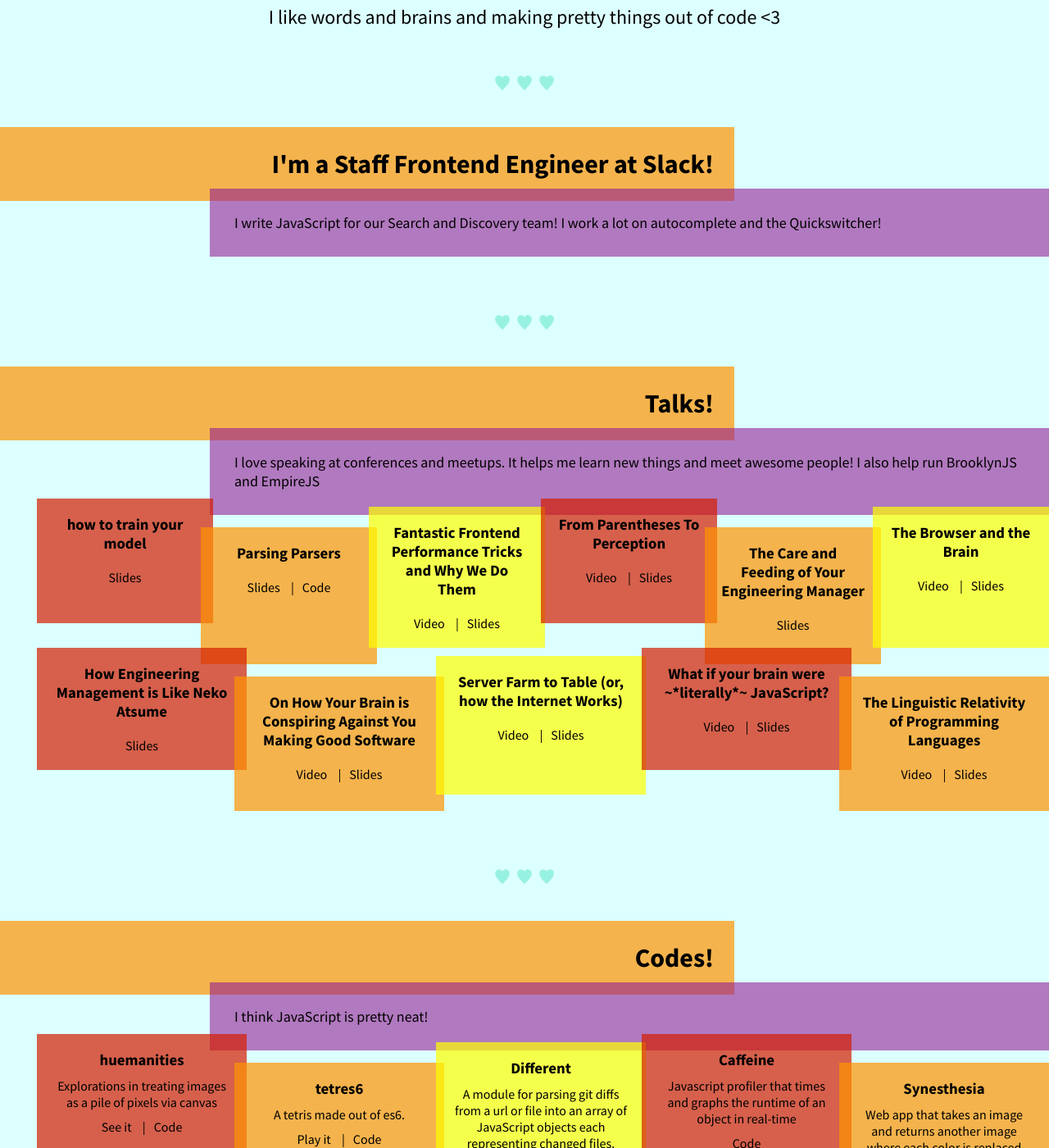
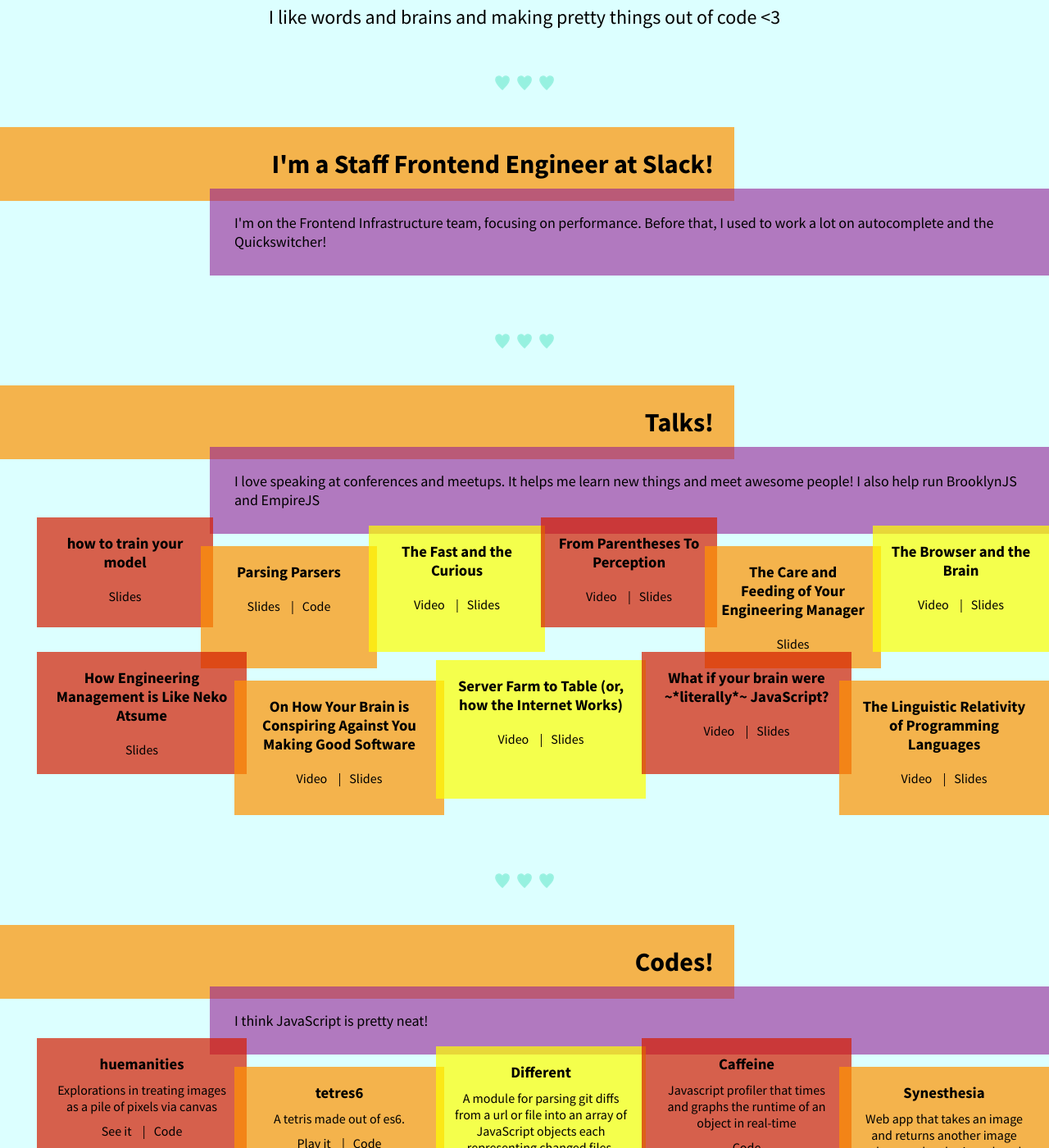
Before and after one commit to jennazee/jennazee.github.io, a Jekyll site: the page index.html, which Jekyll copies as it is, in a window 1280 px wide and 1400 px high, scrolled down 279 px. Shown: the whole window at 82% size. Built offline with Jekyll 4.4.1, drawn with Linux system fonts in a browser that asks for light colours; some of the changed text lies outside the part shown.

Commit message:
update job stuff

```diff
--- a/index.html
+++ b/index.html
@@ -21,7 +21,7 @@
 
     <div class="Textbox">
       <h2 class="Heading">I'm a Staff Frontend Engineer at <a href="https://slack.com/">Slack!</a></h2>
-      <p class="Explanation">I write JavaScript for our Search and Discovery team! I work a lot on autocomplete and the Quickswitcher!</p>
+      <p class="Explanation">I'm on the Frontend Infrastructure team, focusing on performance. Before that, I used to work a lot on autocomplete and the Quickswitcher!</p>
     </div>
 
     <div class="Textbox">
@@ -42,7 +42,7 @@
           </ul>
         </li>
         <li class="Portfolio__entry">
-          <h3 class="Portfolio__title">Fantastic Frontend Performance Tricks and Why We Do Them</h3>
+          <h3 class="Portfolio__title">The Fast and the Curious</h3>
           <ul class="Portfolio__links">
             <li><a href="https://www.youtube.com/watch?v=pSCHN4oU2JQ">Video</a></li>
             <li><a href="slides/at-perfmatters.pdf">Slides</a></li>
@@ -150,10 +150,10 @@
       </ul>
     </div>
 
-    <div class="Textbox">
+    <!-- <div class="Textbox">
       <h2 class="Heading">Writings!</h2>
       <p class="Explanation">I'm trying to write about <a href="zeigenspace.html">things I find cool!</a></p>
-    </div>
+    </div> -->
 
     <div class="Textbox">
       <h2 class="Heading">Internets!</h2>
```
Also changed, not shown: other parts of index.html (+1 -1 lines).
